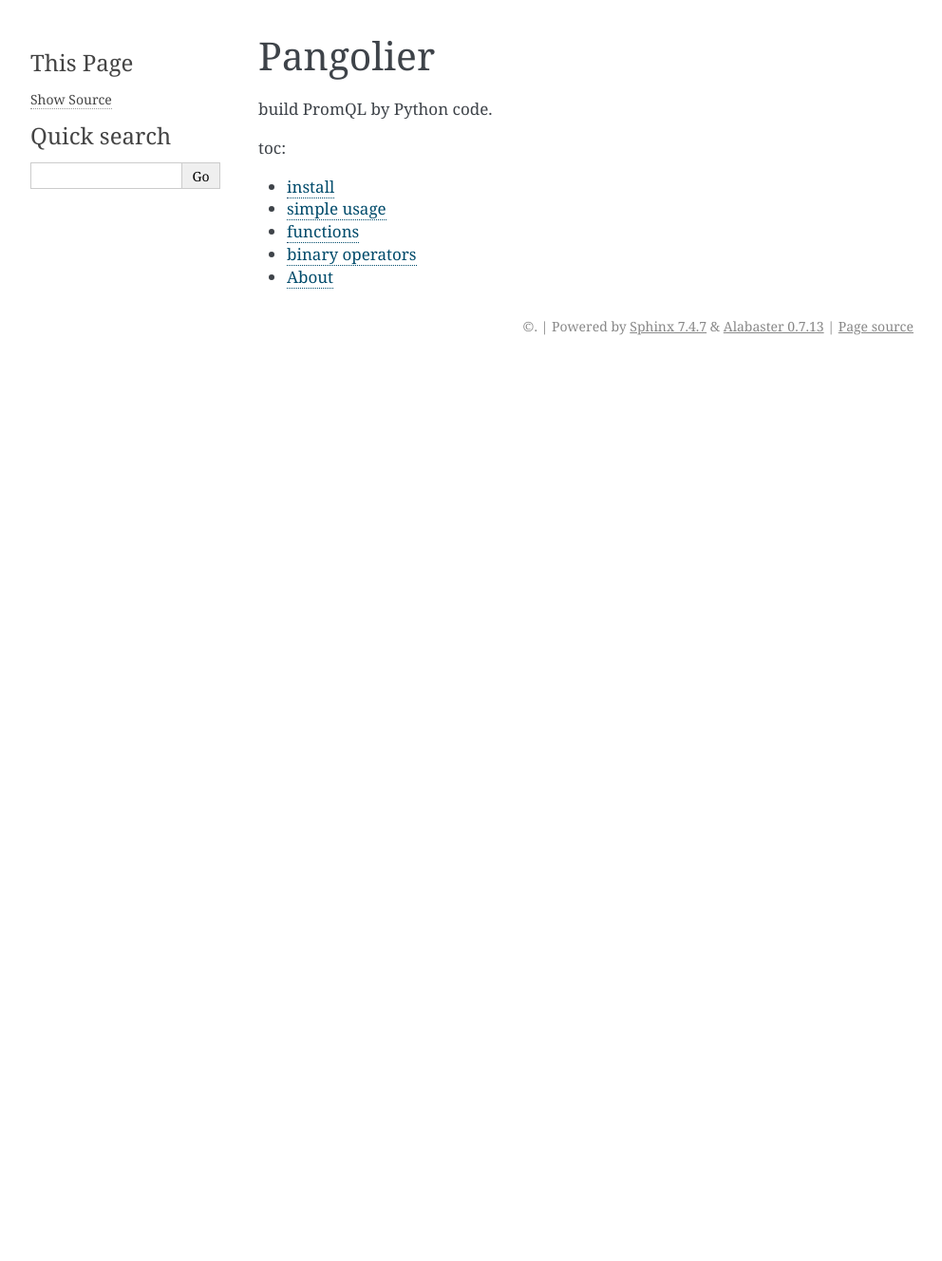
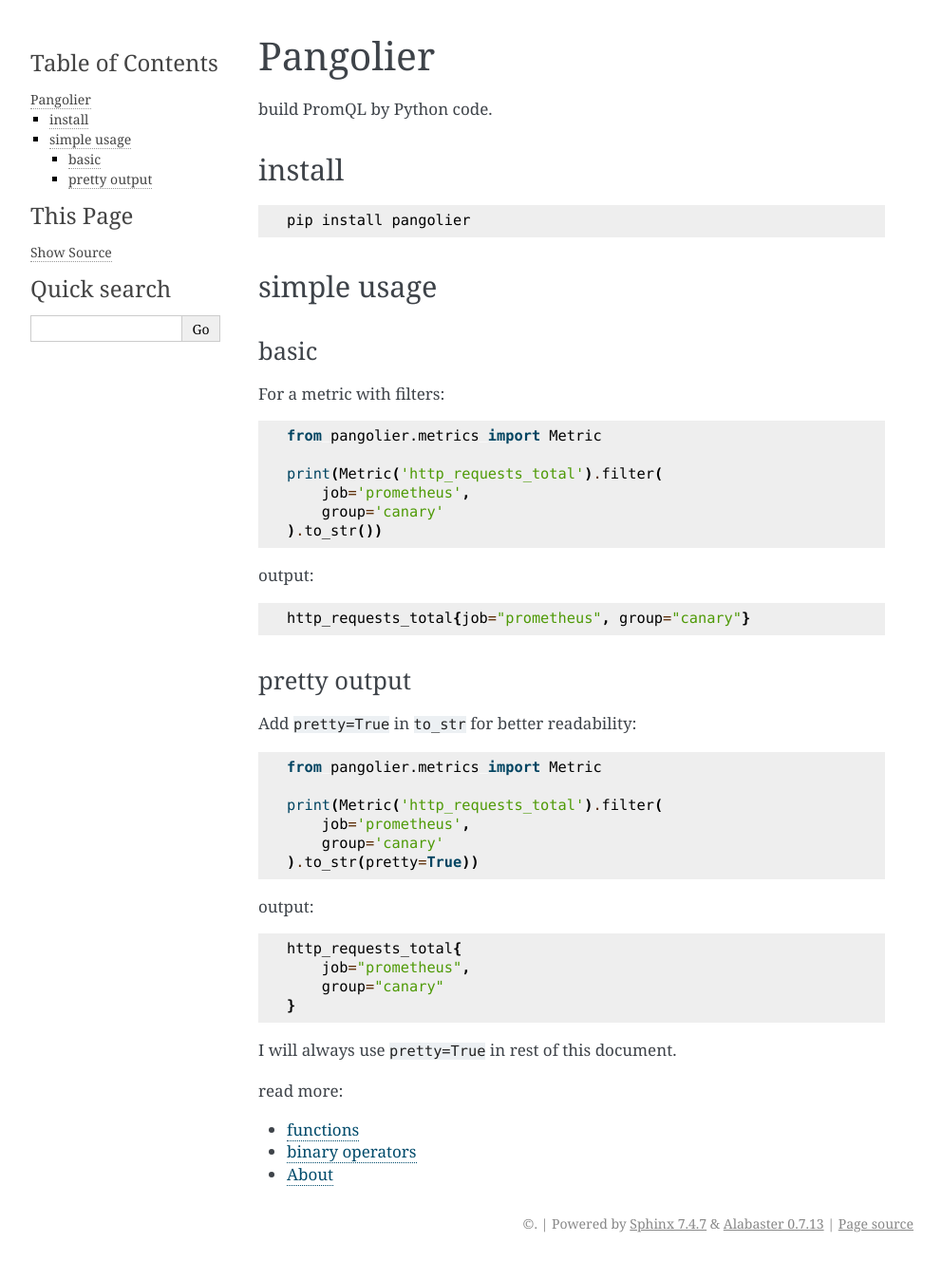
Before and after one commit to xospc/pangolier, a Sphinx documentation site: the page built from docs/index.rst, in a window 1280 px wide. Shown: the whole page at 95% size, without its empty margins (148-1140 px from the left). Built offline with Sphinx 7.4.7, drawn with Linux system fonts in a browser that asks for light colours; before the commit the page ends 900 px from its top, so only the background shows below that.

Commit message:
update doc

```diff
--- a/docs/index.rst
+++ b/docs/index.rst
@@ -3,13 +3,66 @@
 
 build PromQL by Python code.
 
-toc:
+install
+-------
+
+.. code-block::
+
+    pip install pangolier
+
+simple usage
+------------
+
+basic
+~~~~~
+
+For a metric with filters:
+
+.. code-block:: python
+
+   from pangolier.metrics import Metric
+
+   print(Metric('http_requests_total').filter(
+       job='prometheus',
+       group='canary'
+   ).to_str())
+
+output:
+
+.. code-block::
+
+   http_requests_total{job="prometheus", group="canary"}
+
+pretty output
+~~~~~~~~~~~~~
+
+Add ``pretty=True`` in ``to_str`` for better readability:
+
+.. code-block:: python
+
+   from pangolier.metrics import Metric
+
+   print(Metric('http_requests_total').filter(
+       job='prometheus',
+       group='canary'
+   ).to_str(pretty=True))
+
+output:
+
+.. code-block::
+
+   http_requests_total{
+       job="prometheus",
+       group="canary"
+   }
+
+I will always use ``pretty=True`` in rest of this document.
+
+read more:
 
 .. toctree::
   :maxdepth: 1
 
-  install
-  simple-usage
   functions
   bin-op
   about
--- a/docs/install.rst
+++ /dev/null
@@ -1,6 +0,0 @@
-install
-=======
-
-.. code-block::
-
-    pip install pangolier
```
Also changed, not shown: docs/simple-usage.rst (deleted, +0 -47 lines).
